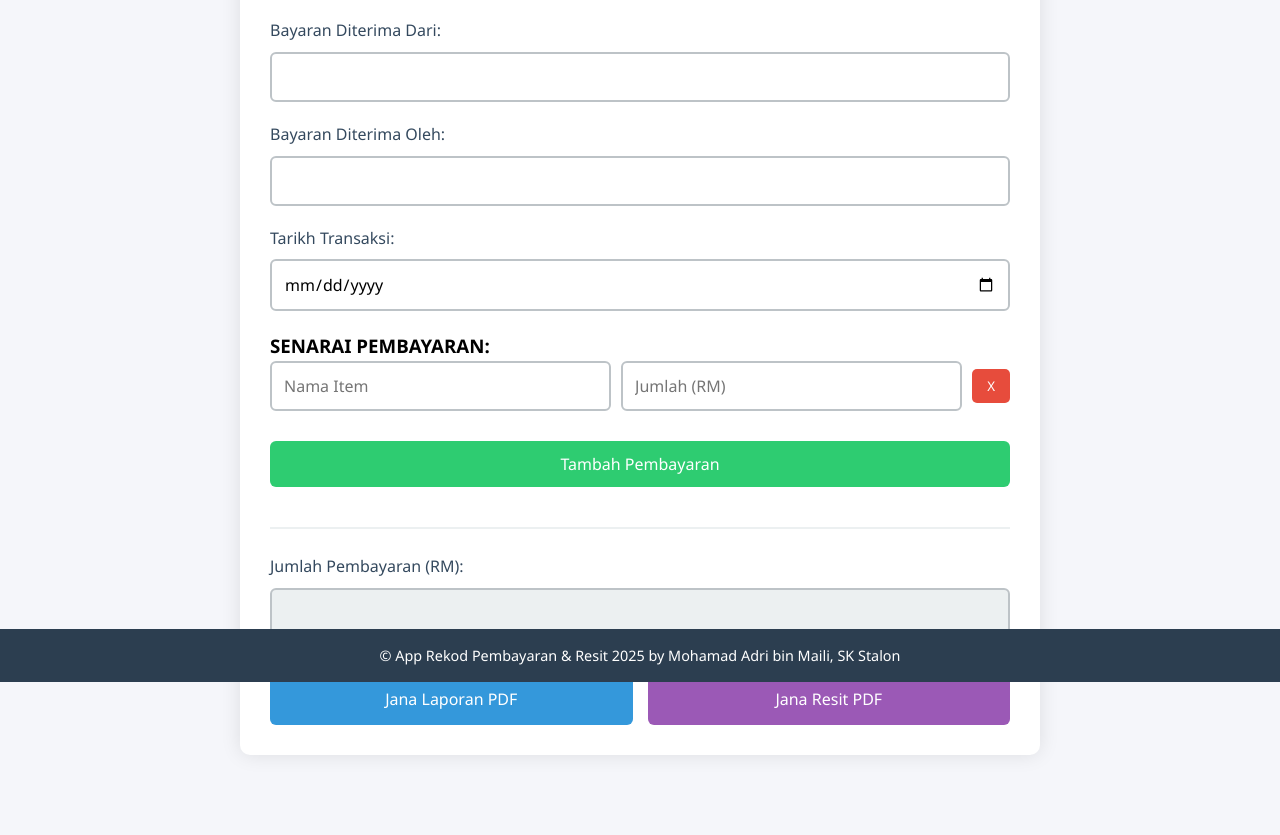
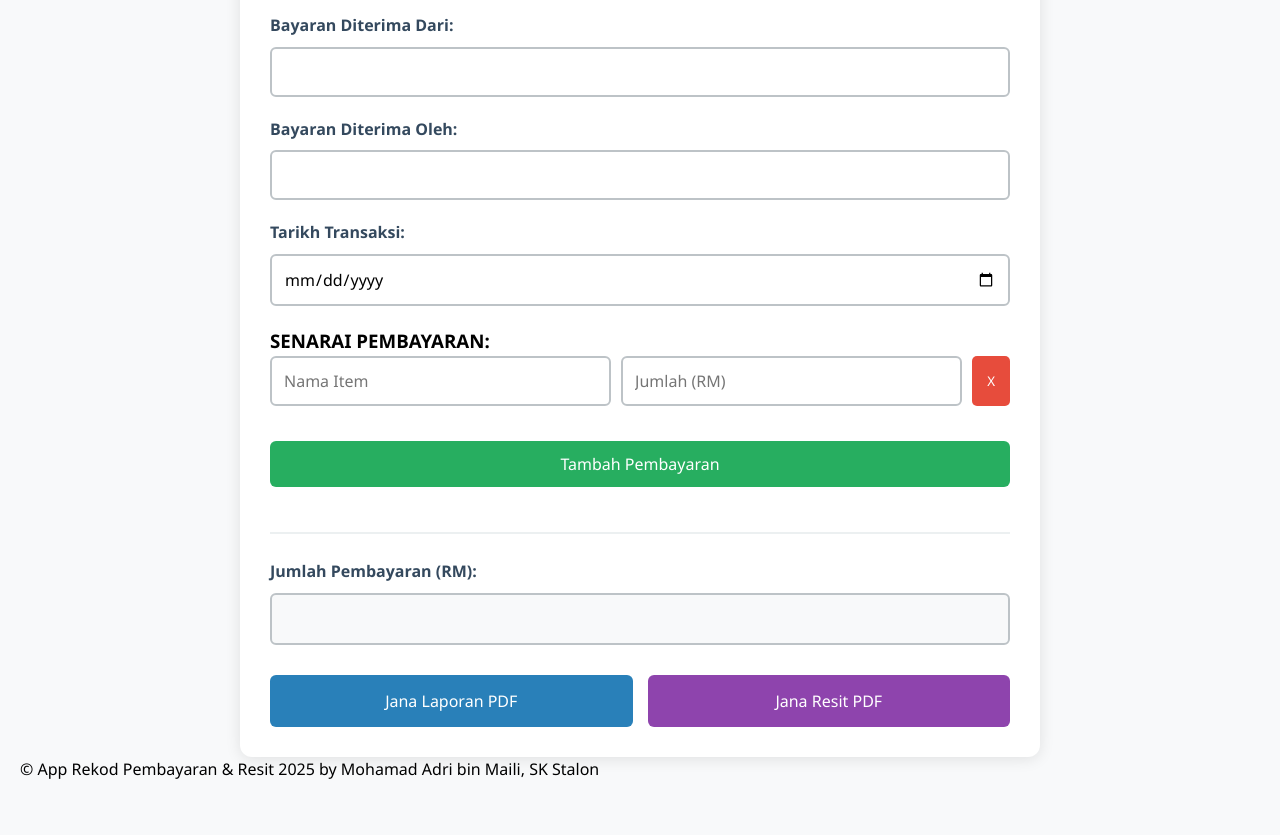
Before and after one commit to EncikA/RESIT-LG, a plain HTML site: page index.html in a window 1280 px wide. Shown: the part 118-953 px from the top of the page. After the commit the page ends 920 px from the top, so only its background shows below. Drawn offline with nearby package versions, Linux system fonts and the light colour scheme; a script that the page names is missing.

Commit message:
style.css

```diff
--- a/style.css
+++ b/style.css
@@ -1,31 +1,30 @@
-/* Basic Reset */
 * {
     margin: 0;
     padding: 0;
     box-sizing: border-box;
-    font-family: 'Segoe UI', Tahoma, Geneva, Verdana, sans-serif;
+    font-family: 'Segoe UI', sans-serif;
 }
 
 body {
-    background-color: #f5f6fa;
+    background: #f8f9fa;
     line-height: 1.6;
-    padding-bottom: 60px;
+    padding: 20px;
 }
 
 .container {
     max-width: 800px;
-    margin: 20px auto;
+    margin: 0 auto;
+    background: white;
     padding: 30px;
-    background: white;
-    box-shadow: 0 0 20px rgba(0,0,0,0.1);
-    border-radius: 10px;
+    border-radius: 12px;
+    box-shadow: 0 2px 15px rgba(0,0,0,0.1);
 }
 
 h1 {
     color: #2c3e50;
     text-align: center;
     margin-bottom: 30px;
-    font-size: 2.2em;
+    font-size: 2em;
 }
 
 .form-group {
@@ -36,23 +35,19 @@ label {
     display: block;
     margin-bottom: 8px;
     color: #34495e;
-    font-weight: 500;
+    font-weight: 600;
 }
 
-input[type="text"],
-input[type="number"],
-input[type="date"] {
+input {
     width: 100%;
     padding: 12px;
     border: 2px solid #bdc3c7;
     border-radius: 6px;
     font-size: 16px;
-    transition: border-color 0.3s ease;
+    transition: border-color 0.3s;
 }
 
-input[type="text"]:focus,
-input[type="number"]:focus,
-input[type="date"]:focus {
+input:focus {
     border-color: #3498db;
     outline: none;
 }
@@ -61,7 +56,6 @@ input[type="date"]:focus {
     display: flex;
     gap: 10px;
     margin-bottom: 15px;
-    align-items: center;
 }
 
 .paymentItem input {
@@ -75,7 +69,7 @@ input[type="date"]:focus {
     padding: 8px 15px;
     border-radius: 5px;
     cursor: pointer;
-    transition: background 0.3s ease;
+    transition: background 0.3s;
 }
 
 .removeItem:hover {
@@ -85,18 +79,18 @@ input[type="date"]:focus {
 #addPayment {
     width: 100%;
     padding: 12px;
-    background: #2ecc71;
+    background: #27ae60;
     color: white;
     border: none;
     border-radius: 6px;
-    margin: 15px 0;
+    margin: 20px 0;
     cursor: pointer;
     font-size: 16px;
-    transition: background 0.3s ease;
+    transition: opacity 0.3s;
 }
 
 #addPayment:hover {
-    background: #27ae60;
+    opacity: 0.9;
 }
 
 .total-group {
@@ -107,61 +101,49 @@ input[type="date"]:focus {
 
 #totalAmount {
     font-weight: bold;
-    font-size: 1.2em;
-    background: #ecf0f1;
+    background: #f8f9fa;
+    font-size: 1.1em;
 }
 
 .button-group {
-    display: flex;
+    display: grid;
     gap: 15px;
+    grid-template-columns: 1fr 1fr;
     margin-top: 30px;
 }
 
 .button-group button {
-    flex: 1;
     padding: 15px;
     border: none;
     border-radius: 6px;
     color: white;
     font-size: 16px;
     cursor: pointer;
-    transition: opacity 0.3s ease;
+    transition: transform 0.2s;
+}
+
+.button-group button:hover {
+    transform: translateY(-2px);
 }
 
 #generateReport {
-    background: #3498db;
+    background: #2980b9;
 }
 
 #generateReceipt {
-    background: #9b59b6;
-}
-
-.button-group button:hover {
-    opacity: 0.9;
-}
-
-footer {
-    position: fixed;
-    bottom: 0;
-    width: 100%;
-    background: #2c3e50;
-    color: white;
-    text-align: center;
-    padding: 15px;
-    font-size: 0.9em;
+    background: #8e44ad;
 }
 
 @media (max-width: 768px) {
     .container {
-        margin: 10px;
         padding: 20px;
+    }
+
+    .button-group {
+        grid-template-columns: 1fr;
     }
 
     .paymentItem {
         flex-direction: column;
     }
-
-    .button-group {
-        flex-direction: column;
-    }
 }
```
